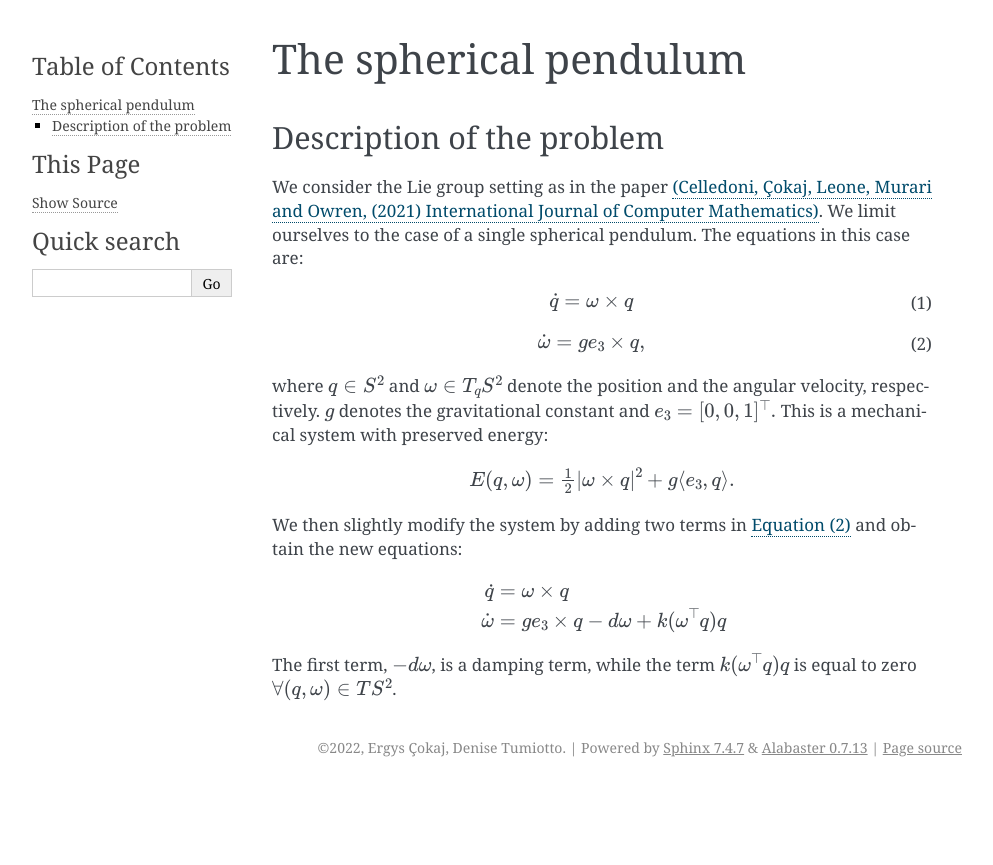
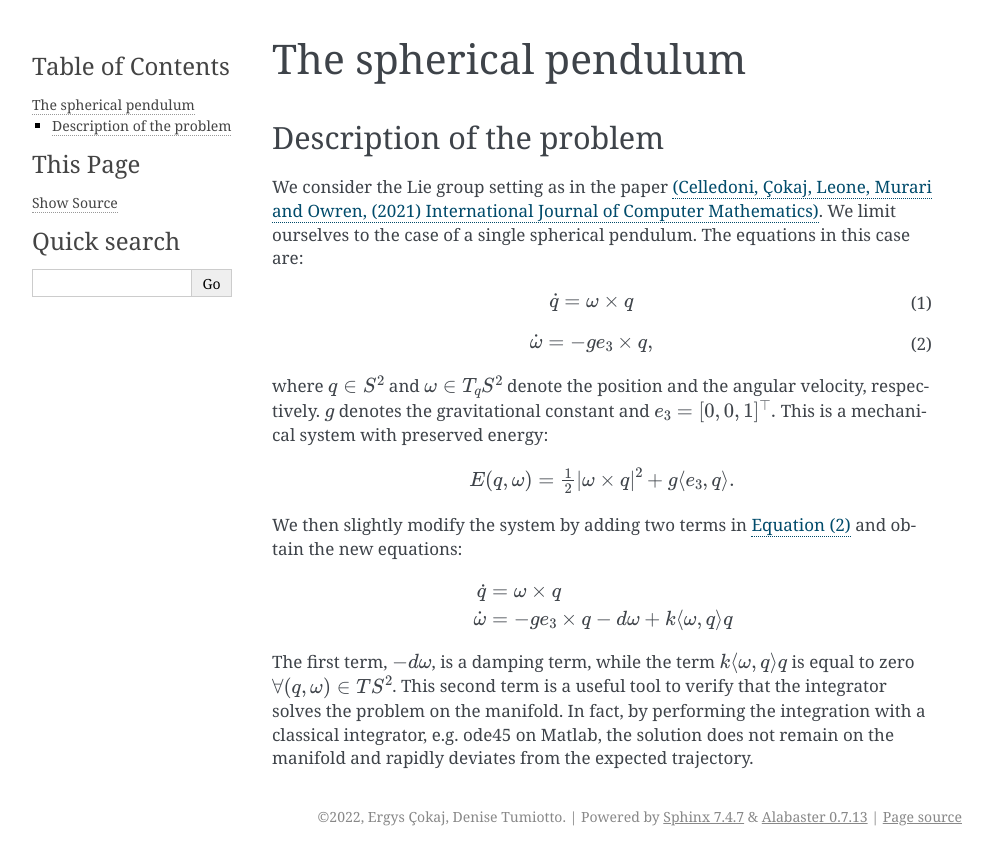
Before and after one commit to THREAD-3-2/lie_group_time_integrator, a Sphinx documentation site: the page built from docs/sphpend.rst, in a window 1280 px wide. Shown: the top 865 px of the page, without its empty margins (148-1141 px from the left). Built offline with Sphinx 7.4.7, drawn with Linux system fonts in a browser that asks for light colours.

Commit message:
Update sphpend.rst

```diff
--- a/docs/sphpend.rst
+++ b/docs/sphpend.rst
@@ -23,7 +23,7 @@ The equations in this case are:
     :name: eq:2
 
     \begin{align}
-        \dot{\omega}  = ge_3\times q,
+        \dot{\omega}  = -ge_3\times q,
     \end{align}
 
 where :math:`q \in S^2` and :math:`\omega \in T_{q}S^2` denote the position and the angular velocity, respectively.  :math:`g` denotes the gravitational constant and :math:`e_3 = [0, 0, 1]^{\top}.`
@@ -41,6 +41,8 @@ We then slightly modify the system by adding two terms in :ref:`Equation (2) <eq
 
     \begin{align}
         \dot{q} & =  \omega\times q \\
-        \dot{\omega} & = ge_3\times q - d\omega + k(\omega^{\top} q)q
+        \dot{\omega} & = -ge_3\times q - d\omega + k\langle\omega, q\rangle q
     \end{align}
-The first term, :math:`-d\omega`, is a damping term, while the term :math:`k(\omega^{\top} q)q` is equal to zero :math:`\forall (q, \omega)\in TS^2`.
+The first term, :math:`-d\omega`, is a damping term, while the term :math:`k\langle\omega, q\rangle q` is equal to zero :math:`\forall (q, \omega)\in TS^2`.
+This second term is a useful tool to verify that the integrator solves the problem on the manifold.
+In fact, by performing the integration with a classical integrator, e.g. ode45 on Matlab, the solution does not remain on the manifold and rapidly deviates from the expected trajectory.
```
